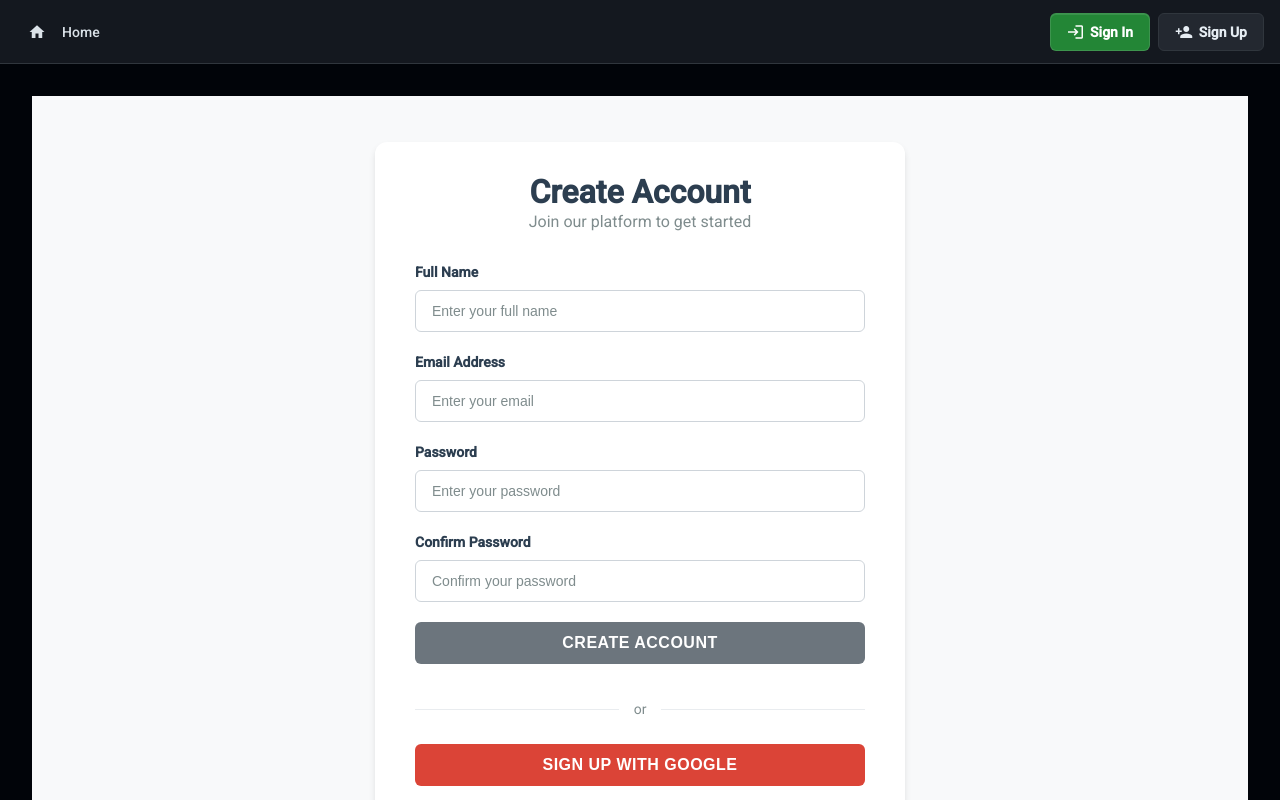
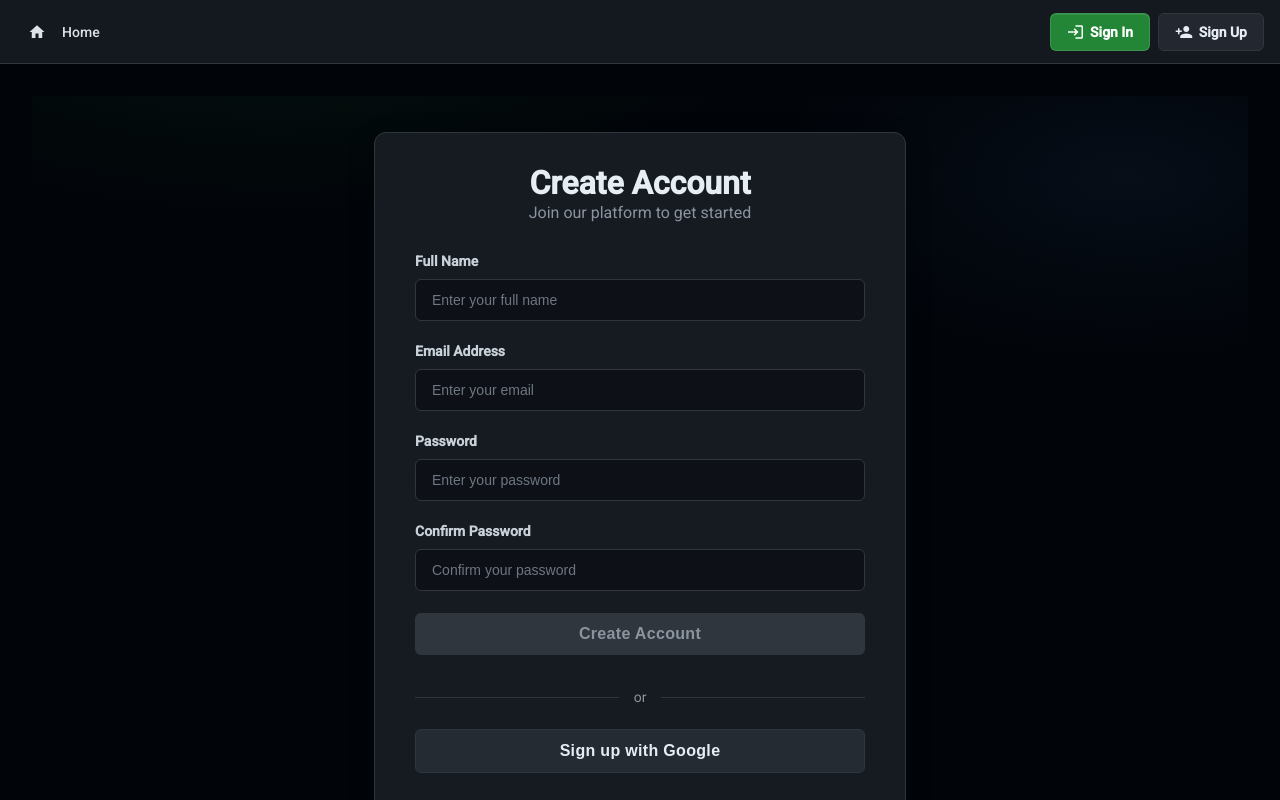
Before and after one commit to iuru2522/angular-firebase-playground, an Angular app: page /register in a window 1280 px wide. Shown: the top 800 px of the page. Built offline with nearby package versions, Linux system fonts and the light colour scheme; no server answers; the database is empty.

Commit message:
style(auth-pages): dark sign-in, register, and forgot-password shells

```diff
--- a/src/app/forgot-password/forgot-password.component.css
+++ b/src/app/forgot-password/forgot-password.component.css
@@ -1,42 +1,47 @@
 .forgot-password-container {
   display: flex;
   justify-content: center;
-  align-items: center;
-  min-height: 100vh;
-  background: #f8f9fa;
-  padding: 20px;
+  align-items: flex-start;
+  min-height: 100%;
+  box-sizing: border-box;
+  padding: clamp(16px, 4vw, 36px);
+  background:
+    radial-gradient(ellipse 80% 55% at 20% -15%, rgba(35, 134, 54, 0.12), transparent 55%),
+    radial-gradient(ellipse 60% 45% at 90% 10%, rgba(88, 166, 255, 0.06), transparent 50%),
+    #010409;
 }
 
 .forgot-password-card {
-  background: white;
+  background: #161b22;
+  border: 1px solid #30363d;
   border-radius: 12px;
-  padding: 40px;
-  box-shadow: 0 4px 6px rgba(0, 0, 0, 0.1);
+  padding: clamp(28px, 5vw, 40px);
   width: 100%;
   max-width: 450px;
+  box-shadow: 0 8px 24px rgba(0, 0, 0, 0.35);
 }
 
 .forgot-password-header {
   text-align: center;
-  margin-bottom: 30px;
+  margin-bottom: 28px;
 }
 
 .forgot-password-header h1 {
-  color: #2c3e50;
+  color: #e6edf3;
   margin: 0 0 10px 0;
-  font-size: 2rem;
+  font-size: clamp(1.5rem, 4vw, 2rem);
   font-weight: 600;
 }
 
 .forgot-password-header p {
-  color: #7f8c8d;
+  color: #8b949e;
   margin: 0;
   font-size: 1rem;
-  line-height: 1.5;
+  line-height: 1.55;
 }
 
 .forgot-password-form {
-  margin-bottom: 30px;
+  margin-bottom: 24px;
 }
 
 .form-group {
@@ -47,59 +52,62 @@
 
 .form-group label {
   margin-bottom: 8px;
-  color: #2c3e50;
+  color: #c9d1d9;
   font-weight: 600;
   font-size: 14px;
 }
 
 .form-group input {
   padding: 12px 16px;
-  border: 1px solid #ced4da;
+  border: 1px solid #30363d;
   border-radius: 6px;
   font-size: 14px;
-  transition: border-color 0.3s ease, box-shadow 0.3s ease;
-  background: white;
+  transition:
+    border-color 0.2s ease,
+    box-shadow 0.2s ease;
+  background: #0d1117;
+  color: #e6edf3;
 }
 
 .form-group input:focus {
   outline: none;
-  border-color: #4285f4;
-  box-shadow: 0 0 0 3px rgba(66, 133, 244, 0.1);
+  border-color: #58a6ff;
+  box-shadow: 0 0 0 3px rgba(88, 166, 255, 0.15);
 }
 
 .form-group input::placeholder {
-  color: #7f8c8d;
+  color: #6e7681;
 }
 
 .form-group input.invalid {
-  border-color: #dc3545;
-  box-shadow: 0 0 0 3px rgba(220, 53, 69, 0.1);
+  border-color: #f85149;
+  box-shadow: 0 0 0 3px rgba(248, 81, 73, 0.12);
 }
 
 .error-message {
-  background: #f8d7da;
-  color: #721c24;
-  border: 1px solid #f5c6cb;
-  padding: 15px;
+  background: rgba(248, 81, 73, 0.12);
+  color: #ff7b72;
+  border: 1px solid rgba(248, 81, 73, 0.35);
+  padding: 14px;
   border-radius: 6px;
   margin-bottom: 20px;
   font-weight: 500;
 }
 
 .success-message {
-  background: #d4edda;
-  color: #155724;
-  border: 1px solid #c3e6cb;
-  padding: 15px;
+  background: rgba(46, 160, 67, 0.12);
+  color: #3fb950;
+  border: 1px solid rgba(46, 160, 67, 0.35);
+  padding: 14px;
   border-radius: 6px;
   margin-bottom: 20px;
   font-weight: 500;
 }
 
 .field-error {
-  color: #dc3545;
+  color: #ff7b72;
   font-size: 13px;
-  margin-top: 5px;
+  margin-top: 6px;
 }
 
 .field-error span {
@@ -115,21 +123,26 @@
   font-size: 16px;
   font-weight: 600;
   cursor: pointer;
-  transition: all 0.3s ease;
-  text-transform: uppercase;
-  letter-spacing: 0.5px;
-  background: #4285f4;
-  color: white;
+  transition:
+    background 0.2s ease,
+    transform 0.2s ease,
+    box-shadow 0.2s ease;
+  letter-spacing: 0.02em;
+  margin-bottom: 16px;
+  background: #238636;
+  color: #ffffff;
+  box-shadow: inset 0 1px 0 rgba(255, 255, 255, 0.06);
 }
 
 .submit-btn:hover:not(:disabled) {
-  background: #3367d6;
-  transform: translateY(-2px);
-  box-shadow: 0 4px 12px rgba(66, 133, 244, 0.3);
+  background: #2ea043;
+  transform: translateY(-1px);
+  box-shadow: 0 4px 14px rgba(35, 134, 54, 0.35);
 }
 
 .submit-btn:disabled {
-  background: #6c757d;
+  background: #30363d;
+  color: #8b949e;
   cursor: not-allowed;
   transform: none;
   box-shadow: none;
@@ -137,52 +150,51 @@
 
 .forgot-password-footer {
   text-align: center;
-  margin-top: 30px;
+  margin-top: 26px;
 }
 
 .forgot-password-footer p {
-  color: #7f8c8d;
+  color: #8b949e;
   margin: 10px 0;
   font-size: 14px;
 }
 
 .forgot-password-footer a {
-  color: #4285f4;
+  color: #58a6ff;
   text-decoration: none;
   font-weight: 600;
-  transition: color 0.3s ease;
 }
 
 .forgot-password-footer a:hover {
-  color: #3367d6;
+  color: #79c0ff;
   text-decoration: underline;
 }
 
 .form-group input.ng-valid.ng-touched {
-  border-color: #28a745;
-  box-shadow: 0 0 0 3px rgba(40, 167, 69, 0.1);
+  border-color: #3fb950;
+  box-shadow: 0 0 0 3px rgba(63, 185, 80, 0.12);
 }
 
 .form-group input.ng-invalid.ng-touched {
-  border-color: #dc3545;
-  box-shadow: 0 0 0 3px rgba(220, 53, 69, 0.1);
+  border-color: #f85149;
+  box-shadow: 0 0 0 3px rgba(248, 81, 73, 0.12);
 }
 
 .form-group input.ng-invalid.ng-touched:focus {
-  border-color: #4285f4 !important;
-  box-shadow: 0 0 0 3px rgba(66, 133, 244, 0.1) !important;
+  border-color: #58a6ff !important;
+  box-shadow: 0 0 0 3px rgba(88, 166, 255, 0.15) !important;
 }
 
 @media (max-width: 768px) {
   .forgot-password-container {
-    padding: 15px;
+    padding: 14px;
   }
 
   .forgot-password-card {
-    padding: 30px 20px;
+    padding: 24px 18px;
   }
 
   .forgot-password-header h1 {
-    font-size: 1.5rem;
+    font-size: 1.45rem;
   }
 }
--- a/src/app/register/register.component.css
+++ b/src/app/register/register.component.css
@@ -1,32 +1,37 @@
 .register-container {
   display: flex;
   justify-content: center;
-    align-items: center;
-    min-height: 100vh;
-    background: #f8f9fa;
-    padding: 20px;
+  align-items: flex-start;
+  min-height: 100%;
+  box-sizing: border-box;
+  padding: clamp(16px, 4vw, 36px);
+  background:
+    radial-gradient(ellipse 80% 55% at 20% -15%, rgba(35, 134, 54, 0.12), transparent 55%),
+    radial-gradient(ellipse 60% 45% at 90% 10%, rgba(88, 166, 255, 0.06), transparent 50%),
+    #010409;
 }
 
 .register-card {
-    background: white;
+  background: #161b22;
+  border: 1px solid #30363d;
   border-radius: 12px;
-    padding: 40px;
-    box-shadow: 0 4px 6px rgba(0, 0, 0, 0.1);
+  padding: clamp(28px, 5vw, 40px);
   width: 100%;
   max-width: 450px;
+  box-shadow: 0 8px 24px rgba(0, 0, 0, 0.35);
 }
 
 .register-card h2 {
-    color: #2c3e50;
+  color: #e6edf3;
   margin: 0 0 10px 0;
-    font-size: 2rem;
+  font-size: clamp(1.5rem, 4vw, 2rem);
   font-weight: 600;
   text-align: center;
 }
 
 .register-subtitle {
-    color: #7f8c8d;
-    margin: 0 0 30px 0;
+  color: #8b949e;
+  margin: 0 0 28px 0;
   font-size: 1rem;
   text-align: center;
 }
@@ -39,43 +44,46 @@
 
 .form-group label {
   margin-bottom: 8px;
-    color: #2c3e50;
+  color: #c9d1d9;
   font-weight: 600;
   font-size: 14px;
 }
 
 .form-control {
   padding: 12px 16px;
-    border: 1px solid #ced4da;
+  border: 1px solid #30363d;
   border-radius: 6px;
   font-size: 14px;
-    transition: border-color 0.3s ease, box-shadow 0.3s ease;
-    background: white;
+  transition:
+    border-color 0.2s ease,
+    box-shadow 0.2s ease;
+  background: #0d1117;
+  color: #e6edf3;
 }
 
 .form-control:focus {
   outline: none;
-    border-color: #4285f4;
-    box-shadow: 0 0 0 3px rgba(66, 133, 244, 0.1);
+  border-color: #58a6ff;
+  box-shadow: 0 0 0 3px rgba(88, 166, 255, 0.15);
 }
 
 .form-control::placeholder {
-    color: #7f8c8d;
+  color: #6e7681;
 }
 
 .form-control.invalid {
-    border-color: #dc3545;
-    box-shadow: 0 0 0 3px rgba(220, 53, 69, 0.1);
+  border-color: #f85149;
+  box-shadow: 0 0 0 3px rgba(248, 81, 73, 0.12);
 }
 
 .error-message {
-    color: #dc3545;
+  color: #ff7b72;
   font-size: 13px;
-    margin-top: 5px;
+  margin-top: 6px;
 }
 
 .form-actions {
-    margin-top: 20px;
+  margin-top: 22px;
 }
 
 .btn {
@@ -85,37 +93,40 @@
   font-size: 16px;
   font-weight: 600;
   cursor: pointer;
-    transition: all 0.3s ease;
+  transition:
+    background 0.2s ease,
+    transform 0.2s ease;
   width: 100%;
-    text-transform: uppercase;
-    letter-spacing: 0.5px;
+  letter-spacing: 0.02em;
   margin-bottom: 10px;
 }
 
 .btn-primary {
-    background: #4285f4;
-    color: white;
+  background: #238636;
+  color: #ffffff;
+  box-shadow: inset 0 1px 0 rgba(255, 255, 255, 0.06);
 }
 
 .btn-primary:hover:not(:disabled) {
-    background: #3367d6;
-    transform: translateY(-2px);
-    box-shadow: 0 4px 12px rgba(66, 133, 244, 0.3);
+  background: #2ea043;
+  transform: translateY(-1px);
+  box-shadow: 0 4px 14px rgba(35, 134, 54, 0.35);
 }
 
 .btn-google {
-    background: #db4437;
-    color: white;
+  background: rgba(218, 230, 240, 0.08);
+  color: #e6edf3;
+  border: 1px solid #30363d;
 }
 
 .btn-google:hover:not(:disabled) {
-    background: #c23321;
-    transform: translateY(-2px);
-    box-shadow: 0 4px 12px rgba(219, 68, 55, 0.3);
+  background: rgba(218, 230, 240, 0.12);
+  border-color: #8b949e;
 }
 
 .btn:disabled {
-    background: #6c757d;
+  background: #30363d;
+  color: #8b949e;
   cursor: not-allowed;
   transform: none;
   box-shadow: none;
@@ -124,7 +135,7 @@
 .divider {
   display: flex;
   align-items: center;
-    margin: 25px 0;
+  margin: 22px 0;
 }
 
 .divider::before,
@@ -132,77 +143,76 @@
   content: '';
   flex: 1;
   height: 1px;
-    background: #e9ecef;
+  background: #30363d;
 }
 
 .divider span {
   padding: 0 15px;
-    color: #7f8c8d;
+  color: #8b949e;
   font-size: 14px;
 }
 
 .login-link {
   text-align: center;
   margin-top: 20px;
-    color: #7f8c8d;
+  color: #8b949e;
 }
 
 .login-link a {
-    color: #4285f4;
+  color: #58a6ff;
   text-decoration: none;
   font-weight: 600;
-    transition: color 0.3s ease;
 }
 
 .login-link a:hover {
-    color: #3367d6;
+  color: #79c0ff;
   text-decoration: underline;
 }
 
 .alert {
-    padding: 15px;
+  padding: 14px;
   border-radius: 6px;
   margin-bottom: 20px;
   font-weight: 500;
 }
 
 .alert-success {
-    background: #d4edda;
-    color: #155724;
-    border: 1px solid #c3e6cb;
+  background: rgba(46, 160, 67, 0.12);
+  color: #3fb950;
+  border: 1px solid rgba(46, 160, 67, 0.35);
 }
 
 .alert-error {
-    background: #f8d7da;
-    color: #721c24;
-    border: 1px solid #f5c6cb;
+  background: rgba(248, 81, 73, 0.12);
+  color: #ff7b72;
+  border: 1px solid rgba(248, 81, 73, 0.35);
 }
 
 .form-control.ng-valid.ng-touched {
-    border-color: #28a745;
-    box-shadow: 0 0 0 3px rgba(40, 167, 69, 0.1);
+  border-color: #3fb950;
+  box-shadow: 0 0 0 3px rgba(63, 185, 80, 0.12);
 }
 
 .form-control.ng-invalid.ng-touched {
-    border-color: #dc3545;
-    box-shadow: 0 0 0 3px rgba(220, 53, 69, 0.1);
+  border-color: #f85149;
+  box-shadow: 0 0 0 3px rgba(248, 81, 73, 0.12);
 }
 
 .form-control.ng-invalid.ng-touched:focus {
-    border-color: #4285f4 !important;
-    box-shadow: 0 0 0 3px rgba(66, 133, 244, 0.1) !important;
+  border-color: #58a6ff !important;
+  box-shadow: 0 0 0 3px rgba(88, 166, 255, 0.15) !important;
 }
 
 @media (max-width: 768px) {
   .register-container {
-        padding: 15px;
+    padding: 14px;
   }
 
   .register-card {
-        padding: 30px 20px;
+    padding: 24px 18px;
   }
 
   .register-card h2 {
-        font-size: 1.5rem;
+    font-size: 1.45rem;
   }
 }
--- a/src/app/signin/signin.component.css
+++ b/src/app/signin/signin.component.css
@@ -1,39 +1,46 @@
 .signin-container {
   display: flex;
   justify-content: center;
-    min-width: 100vh;
-    background: #f8f9fa;
-    padding: 20px;
+  align-items: flex-start;
+  min-height: 100%;
+  box-sizing: border-box;
+  padding: clamp(16px, 4vw, 36px);
+  background:
+    radial-gradient(ellipse 80% 55% at 20% -15%, rgba(35, 134, 54, 0.12), transparent 55%),
+    radial-gradient(ellipse 60% 45% at 90% 10%, rgba(88, 166, 255, 0.06), transparent 50%),
+    #010409;
 }
+
 .signin-card {
-    background: white;
+  background: #161b22;
+  border: 1px solid #30363d;
   border-radius: 12px;
-    padding: 40px;
-    box-shadow: 0 4px 6px rgba(0, 0, 0, 0.1);
+  padding: clamp(28px, 5vw, 40px);
   width: 100%;
   max-width: 450px;
+  box-shadow: 0 8px 24px rgba(0, 0, 0, 0.35);
 }
 
 .signin-header {
   text-align: center;
-    margin-bottom: 30px;
+  margin-bottom: 28px;
 }
 
 .signin-header h1 {
-    color: #2c3e50;
+  color: #e6edf3;
   margin: 0 0 10px 0;
-    font-size: 2rem;
+  font-size: clamp(1.5rem, 4vw, 2rem);
   font-weight: 600;
 }
 
 .signin-header p {
-    color:#7f8c8d;
+  color: #8b949e;
   margin: 0;
   font-size: 1rem;
 }
 
 .signin-form {
-    margin-bottom: 30px;
+  margin-bottom: 24px;
 }
 
 .form-group {
@@ -44,59 +51,62 @@
 
 .form-group label {
   margin-bottom: 8px;
-    color: #2c3e50;
+  color: #c9d1d9;
   font-weight: 600;
   font-size: 14px;
 }
 
 .form-group input {
   padding: 12px 16px;
-    border: 1px solid #ced4da;
+  border: 1px solid #30363d;
   border-radius: 6px;
   font-size: 14px;
-    transition: border-color 0.3s ease, box-shadow 0.3s ease;
-    background: white;
+  transition:
+    border-color 0.2s ease,
+    box-shadow 0.2s ease;
+  background: #0d1117;
+  color: #e6edf3;
 }
 
 .form-group input:focus {
   outline: none;
-    border-color: #4285f4;
-    box-shadow: 0 0 0 3px rgba(66, 133, 244, 0.1);
+  border-color: #58a6ff;
+  box-shadow: 0 0 0 3px rgba(88, 166, 255, 0.15);
 }
 
 .form-group input::placeholder {
-    color: #7f8c8d;
+  color: #6e7681;
 }
 
 .form-group input.invalid {
-    border-color: #dc3545;
-    box-shadow: 0 0 0 3px rgba(220, 53, 69, 0.1);
+  border-color: #f85149;
+  box-shadow: 0 0 0 3px rgba(248, 81, 73, 0.12);
 }
 
 .error-message {
-  background: #f8d7da;
-  color: #721c24;
-  border: 1px solid #f5c6cb;
-  padding: 15px;
+  background: rgba(248, 81, 73, 0.12);
+  color: #ff7b72;
+  border: 1px solid rgba(248, 81, 73, 0.35);
+  padding: 14px;
   border-radius: 6px;
   margin-bottom: 20px;
   font-weight: 500;
 }
 
 .success-message {
-  background: #d4edda;
-  color: #155724;
-  border: 1px solid #c3e6cb;
-  padding: 15px;
+  background: rgba(46, 160, 67, 0.12);
+  color: #3fb950;
+  border: 1px solid rgba(46, 160, 67, 0.35);
+  padding: 14px;
   border-radius: 6px;
   margin-bottom: 20px;
   font-weight: 500;
 }
 
 .field-error {
-  color: #dc3545;
+  color: #ff7b72;
   font-size: 13px;
-  margin-top: 5px;
+  margin-top: 6px;
 }
 
 .field-error span {
@@ -112,22 +122,26 @@
   font-size: 16px;
   font-weight: 600;
   cursor: pointer;
-  transition: all 0.3s ease;
-  text-transform: uppercase;
-  letter-spacing: 0.5px;
-  margin-bottom: 20px;
-  background: #4285f4;
-  color: white;
+  transition:
+    background 0.2s ease,
+    transform 0.2s ease,
+    box-shadow 0.2s ease;
+  letter-spacing: 0.02em;
+  margin-bottom: 16px;
+  background: #238636;
+  color: #ffffff;
+  box-shadow: inset 0 1px 0 rgba(255, 255, 255, 0.06);
 }
 
 .submit-btn:hover:not(:disabled) {
-  background: #3367d6;
-  transform: translateY(-2px);
-  box-shadow: 0 4px 12px rgba(66, 133, 244, 0.3);
+  background: #2ea043;
+  transform: translateY(-1px);
+  box-shadow: 0 4px 14px rgba(35, 134, 54, 0.35);
 }
 
 .submit-btn:disabled {
-  background: #6c757d;
+  background: #30363d;
+  color: #8b949e;
   cursor: not-allowed;
   transform: none;
   box-shadow: none;
@@ -135,15 +149,17 @@
 
 .google-btn {
   width: 100%;
-  border: 1px solid #dadce0;
+  border: 1px solid #30363d;
   padding: 12px 24px;
   border-radius: 6px;
   font-size: 16px;
   font-weight: 600;
   cursor: pointer;
-  transition: all 0.3s ease;
-  background: #f8f9fa;
-  color: #3c4043;
+  transition:
+    background 0.2s ease,
+    border-color 0.2s ease;
+  background: rgba(218, 230, 240, 0.06);
+  color: #e6edf3;
   display: flex;
   align-items: center;
   justify-content: center;
@@ -151,25 +167,19 @@
 }
 
 .google-btn:hover:not(:disabled) {
-  background: #f1f3f4;
-  border-color: #c6c8ca;
-  transform: translateY(-2px);
-  box-shadow: 0 4px 12px rgba(60, 64, 67, 0.15);
+  background: rgba(218, 230, 240, 0.1);
+  border-color: #8b949e;
 }
 
 .google-btn:disabled {
-  background: #f8f9fa;
-  color: #9aa0a6;
-  border-color: #dadce0;
+  opacity: 0.45;
   cursor: not-allowed;
-  transform: none;
-  box-shadow: none;
 }
 
 .divider {
   display: flex;
   align-items: center;
-  margin: 25px 0;
+  margin: 22px 0;
 }
 
 .divider::before,
@@ -177,12 +187,12 @@
   content: '';
   flex: 1;
   height: 1px;
-  background: #e9ecef;
+  background: #30363d;
 }
 
 .divider span {
   padding: 0 15px;
-  color: #7f8c8d;
+  color: #8b949e;
   font-size: 14px;
 }
 
@@ -194,52 +204,51 @@
 
 .signin-footer {
   text-align: center;
-  margin-top: 30px;
+  margin-top: 26px;
 }
 
 .signin-footer p {
-  color: #7f8c8d;
+  color: #8b949e;
   margin: 10px 0;
   font-size: 14px;
 }
 
 .signin-footer a {
-  color: #4285f4;
+  color: #58a6ff;
   text-decoration: none;
   font-weight: 600;
-  transition: color 0.3s ease;
 }
 
 .signin-footer a:hover {
-  color: #3367d6;
+  color: #79c0ff;
   text-decoration: underline;
 }
 
 .form-group input.ng-valid.ng-touched {
-  border-color: #28a745;
-  box-shadow: 0 0 0 3px rgba(40, 167, 69, 0.1);
+  border-color: #3fb950;
+  box-shadow: 0 0 0 3px rgba(63, 185, 80, 0.12);
 }
 
 .form-group input.ng-invalid.ng-touched {
-  border-color: #dc3545;
-  box-shadow: 0 0 0 3px rgba(220, 53, 69, 0.1);
+  border-color: #f85149;
+  box-shadow: 0 0 0 3px rgba(248, 81, 73, 0.12);
 }
 
 .form-group input.ng-invalid.ng-touched:focus {
-  border-color: #4285f4 !important;
-  box-shadow: 0 0 0 3px rgba(66, 133, 244, 0.1) !important;
+  border-color: #58a6ff !important;
+  box-shadow: 0 0 0 3px rgba(88, 166, 255, 0.15) !important;
 }
 
 @media (max-width: 768px) {
   .signin-container {
-    padding: 15px;
+    padding: 14px;
   }
 
   .signin-card {
-    padding: 30px 20px;
+    padding: 24px 18px;
   }
 
   .signin-header h1 {
-    font-size: 1.5rem;
+    font-size: 1.45rem;
   }
 }
```
Lines whose indentation alone changed are shown as unchanged.
